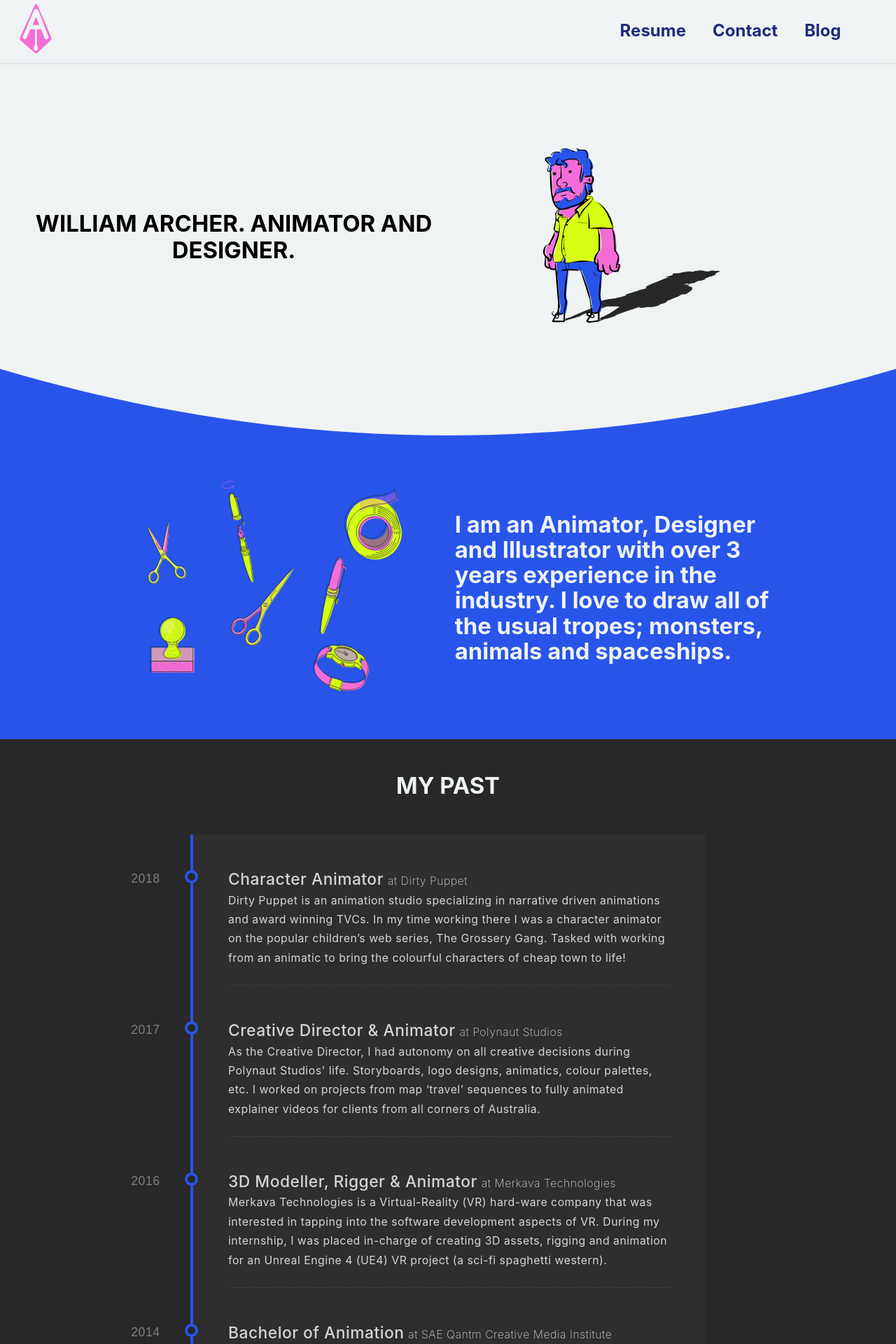
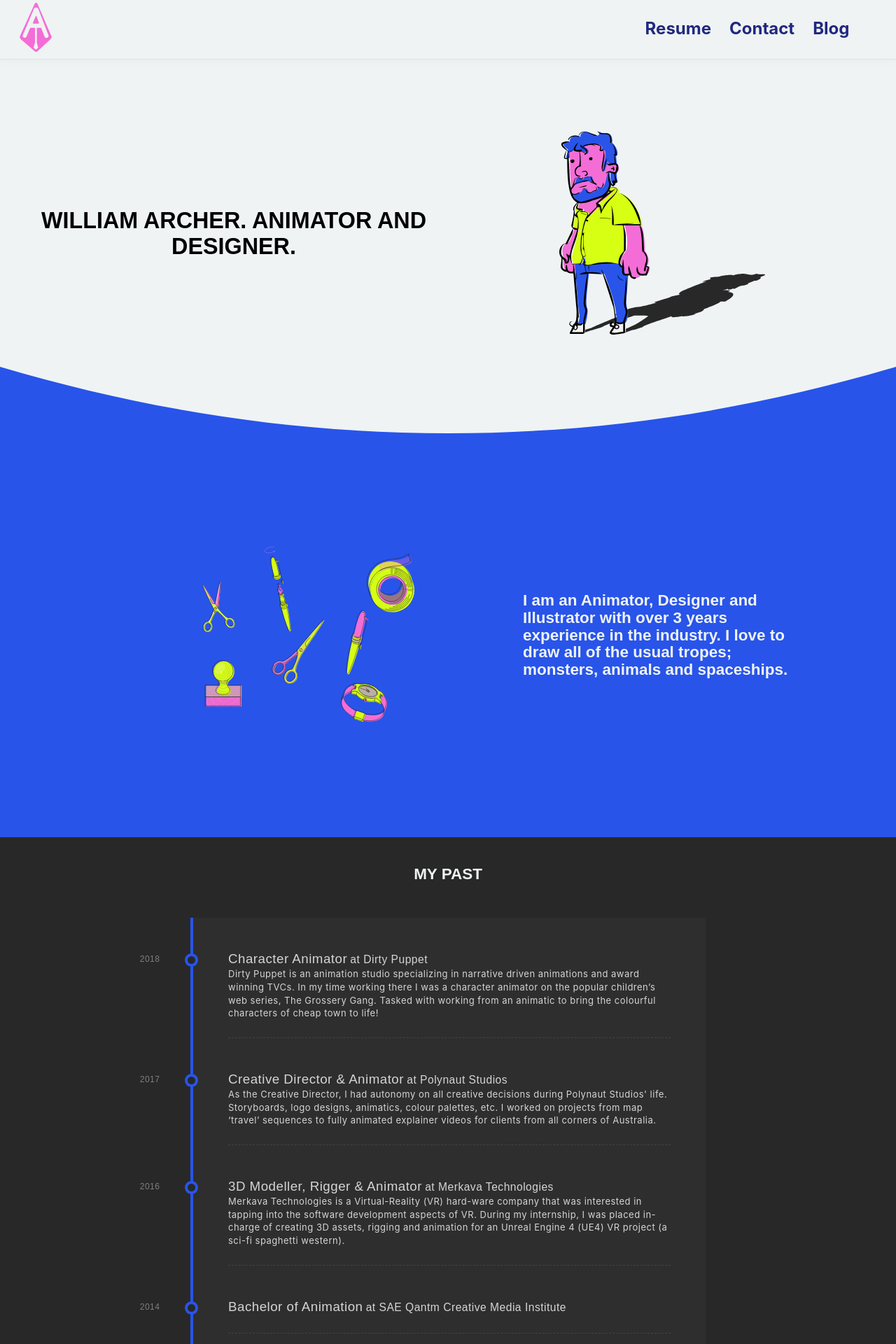
Before and after one commit to AgentPurpleLord/Will-Archer, a Jekyll site: the page built from pages/resume.html, in a window 1280 px wide. Shown: the top 1920 px of the page at 70% size. Built offline with Jekyll 4.4.1, drawn with Linux system fonts in a browser that asks for light colours; some web fonts are replaced.

Commit message:
Adjusted typography to better support fluidity/responsiveness. Added responsiveness into the framework for the site.

```diff
--- a/css/main.css
+++ b/css/main.css
@@ -16,19 +16,6 @@ a {
 }
 
 /* Responsive Text */
-@media screen and (min-width: 320px) {
-    html { font-size: calc(16px + 8 * ((100vw - 320px) / 2560)); }
-}
-@media screen and (min-width: 2560px) {
-    html { font-size: 24px; }
-}
-
-@supports (font-variation-settings: normal) {
-    html {
-        font-family: 'Inter var', sans-serif;
-    }
-}
-
 html, body {
     height: 100%;
     width: 100%;
@@ -218,14 +205,32 @@ article, aside, footer, header, nav, section { display: block; }
 
 
 /* Typography */
+
+@media screen and (min-width: 320px) {
+    html {
+        font-size: calc(10px + 8 * ((100vw - 320px) / 2560));
+    }
+}
+
+@media screen and (min-width: 2560px) {
+    html {
+        font-size: 24px;
+    }
+}
+
+@supports (font-variation-settings: normal) {
+    html {
+        font-family: 'Inter var', sans-serif;
+    }
+}
+
 h1, h2, h3, h4, h5, h6, .h1, .h2, .h3, .h4, .h5, .h6 {
-    font-family: 'Inter', Lato, Arial, Helvetica, sans-serif, Arial, sans-serif;
     text-decoration: none !important;
     margin: 0;
 }
 
 h1, .h1 {
-    font-size: 2.488rem;
+    font-size: 2.488em;
     font-weight: 900;
     letter-spacing: normal;
     text-transform: uppercase;
@@ -607,7 +612,7 @@ p, .p {
 .gallery {
     background: var(--black);
     padding: 0 10%;
-    padding-bottom: 200px;
+    padding-bottom: 10%;
 }
 
 .gallery__menu {
@@ -645,6 +650,18 @@ p, .p {
     color: var(--primary-color);
 }
 
+@media (max-width: 577px) {
+    .gallery__nav {
+        justify-content: center;
+        padding: 0;
+        text-align: center;
+    }
+
+    .gallery__link {
+        padding: 5px 10px;
+    }
+}
+
 .gallery__item figure {
     position: relative;
     margin: 0 0 1rem;
@@ -675,7 +692,6 @@ p, .p {
 
 .gallery__item h4 {
     color: var(--light-color);
-    font-size: 1rem;
     font-weight: 800;
     font-family: 'Inter', Arial, Helvetica, Arial, sans-serif;
     text-decoration: none;
@@ -686,15 +702,21 @@ p, .p {
     color: var(--primary-color);
 }
 
+@media (max-width: 577px) {
+    .gallery__item {
+        padding-bottom: 5%;
+    }
+}
+
 /* Footer */
 .footer {
-    padding: 5% 0;
     background-color: var(--dark-accent);
 }
 .footer__form {
     padding-bottom: 1.5rem;
 }
 .footer__form h3 {
+    font-size: 2rem;
     color: var(--light-color);
 }
 .footer__form p {
@@ -796,14 +818,30 @@ p, .p {
 }
 .footer__copyright p {
     color: var(--light-color);
-    font-size: 0.833rem;
-    font-family: 'Inter', Arial, Helvetica, Arial, sans-serif;
     margin: 0;
 }
 
+@media (max-width: 577px) {
+    .footer__socials {
+        padding: 5% 0;
+        text-align: center;
+    }
+    .footer__nav {
+        padding: 0;
+    }
+    .footer__menu {
+        padding-left: 0;
+    }
+    .footer__copyright p {
+        font-size: 1rem;
+    }
+}
+
 /* Project Page */
+.project__gallery h1 {
+    color: var(--dark-accent);
+}
 .project__gallery p {
-    font-size: 0.694rem;
     color: #6C757d;
     padding: 1.5rem 0;
 }
@@ -830,8 +868,6 @@ p, .p {
     padding-top: 1.5rem;
     padding-bottom: .5rem;
     margin-bottom: 1.5rem;
-    font-family: 'Inter', Lato, Arial, Helvetica, sans-serif, Arial, sans-serif;
-    font-size: 1.25rem;
     font-weight: 400;
 }
 .project__info h2:after {
@@ -852,19 +888,19 @@ p, .p {
 }
 .project__info h3 {
     display: inline;
-    font-size: 1rem;
+    font-size: 1.2rem;
     color: #6C757d;
     font-weight: 400;
     text-transform: none;
 }
 .project__info p {
     display: inline;
-    font-size: 0.833rem;
+    font-size: 1.2rem;
     font-weight: 400;
 }
 .project__info a {
     display: inline;
-    font-size: 24px;
+    font-size: 1.2rem;
     font-weight: 400;
 }
 /* Resume Page */
@@ -878,7 +914,6 @@ p, .p {
 .header__text h1 {
     vertical-align: middle;
     text-align: center;
-    font-size: 1.728rem;
     font-weight: 700;
     text-transform: uppercase;
 }
@@ -889,8 +924,14 @@ p, .p {
     height: 100px;
     fill: var(--light-color);
 }
+.header__icon {
+    text-align: center;
+}
+.header__icon img {
+    width: 50%;
+    height: auto;
+}
 .about {
-    display: flex;
     align-items: center;
     background-color: var(--dark-accent);
     padding: 5% 12%;
@@ -900,6 +941,19 @@ p, .p {
     font-size: 1.728rem;
     font-weight: 700;
     text-transform: none;
+}
+.about__icon {
+    text-align: center;
+    padding: 10%;
+}
+.about__icon img {
+    width: 80%;
+    height: auto;
+}
+@media (max-width: 577px) {
+    .about__header h2 {
+        text-align: center;
+    }
 }
 .timeline {
     text-align: center;
@@ -935,18 +989,14 @@ p, .p {
 }
 .timeline__event h4 {
     display: inline;
-    font-size: 1.2rem;
     font-weight: 500;
 }
 .timeline__event h5 {
     display: inline;
-    font-size: 0.833rem;
     font-weight: 200;
 }
 .timeline__event p {
-    font-size: 0.833rem;
     font-weight: 400;
-
 }
 .timeline__event:last-of-type {
   padding-bottom: 0;
@@ -978,6 +1028,11 @@ p, .p {
   content: "";
   top: 5px;
 }
+@media (max-width: 577px) {
+    .timeline__event:before {
+        left: -131.5px;
+    }
+}
 .skills {
     text-align: center;
     padding: 3% 0;
@@ -989,8 +1044,9 @@ p, .p {
     padding: 20px 0px;
 }
 .skills__card {
+    height: 200px;
+    width: 100%;
     position: relative;
-    padding: 20px;
     box-shadow: 0 0.75rem 1.5rem rgba(18, 38, 63, 0.03);
     display: flex;
     flex-direction: column;
@@ -1008,6 +1064,10 @@ p, .p {
     transition: all 0.2s ease;
     z-index: 100;
 }
+.skills__card img {
+    height: 80%;
+    width: 80%;
+}
 .skills__card:hover {
     transform: translateY(-10px) !important;
     box-shadow: 0 1rem 3rem rgba(31, 45, 71, 0.125);
```
